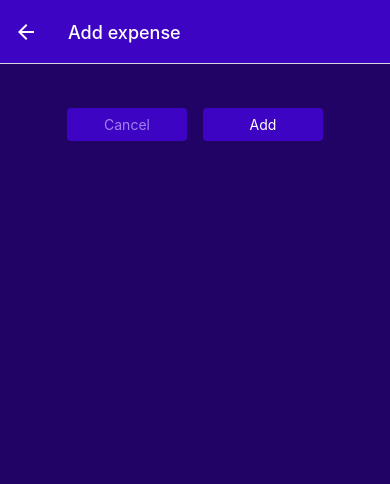
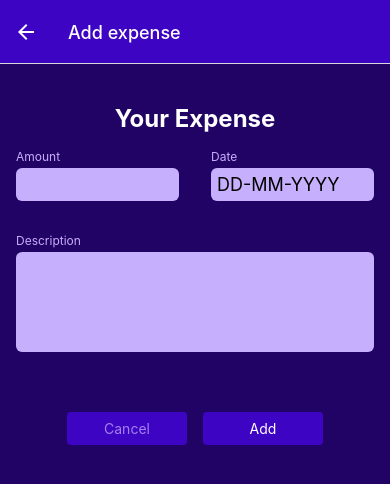
Before and after one commit to thomasaugot/expenses-tracker-native-app, a React Native app: screen /ManageExpense in a window 390 px wide. Shown: the top 484 px of the page. Built offline with nearby package versions, Linux system fonts and the light colour scheme.

Commit message:
adding inputs to add/update

```diff
--- /dev/null
+++ b/components/ManageExpense/ExpenseForm.js
@@ -0,0 +1,54 @@
+import { StyleSheet, View, Text } from "react-native";
+import Input from "./Input";
+
+const ExpenseForm = () => {
+  const amountChangedHandler = () => {};
+  return (
+    <View style={styles.form}>
+      <Text style={styles.title}>Your Expense</Text>
+      <View style={styles.inputRow}>
+        <Input
+          style={styles.rowInput}
+          label="Amount"
+          textInputConfig={{
+            keyboardType: "decimal-pad",
+            onChangeText: amountChangedHandler,
+          }}
+        />
+        <Input
+          style={styles.rowInput}
+          label="Date"
+          textInputConfig={{
+            placeholder: "DD-MM-YYYY",
+            maxLength: 10,
+            onChangeText: () => {},
+          }}
+        />
+      </View>
+
+      <Input
+        label="Description"
+        textInputConfig={{
+          multiline: true,
+          // autoCorrect: false , can be used but better for email inputs
+        }}
+      />
+    </View>
+  );
+};
+
+export default ExpenseForm;
+
+const styles = StyleSheet.create({
+  form: {
+    marginTop: 40,
+  },
+  title: { fontSize: 24, fontWeight: "bold", color: "white", textAlign: "center" },
+  inputRow: {
+    flexDirection: "row",
+    justifyContent: "space-between",
+  },
+  rowInput: {
+    flex: 1,
+  },
+});
--- /dev/null
+++ b/components/ManageExpense/Input.js
@@ -0,0 +1,36 @@
+import { TextInput, View, Text, StyleSheet } from "react-native";
+import { GlobalStyles } from "../../constants/styles";
+
+const Input = ({ label, style, textInputConfig }) => {
+  const inputStyles = [styles.input];
+
+  if (textInputConfig && textInputConfig.multiline) {
+    inputStyles.push(styles.inputMultiline);
+  }
+
+  return (
+    <View style={[styles.container, style]}>
+      <Text style={styles.label}>{label}</Text>
+      <TextInput {...textInputConfig} style={inputStyles} />
+    </View>
+  );
+};
+
+export default Input;
+
+const styles = StyleSheet.create({
+  container: {
+    margin: 16,
+  },
+  label: { fontSize: 12, color: GlobalStyles.colors.primary100, marginBottom: 4 },
+  input: {
+    backgroundColor: GlobalStyles.colors.primary100,
+    padding: 6,
+    borderRadius: 6,
+    fontSize: 18,
+  },
+  inputMultiline: {
+    minHeight: 100,
+    textAlignVertical: "top",
+  },
+});
--- a/screens/ManageExpense.js
+++ b/screens/ManageExpense.js
@@ -4,6 +4,7 @@
 import { GlobalStyles } from "../constants/styles";
 import Button from "../components/UI/Button";
 import { ExpensesContext } from "../store/expenses.context";
+import ExpenseForm from "../components/ManageExpense/ExpenseForm";
 
 const ManageExpense = ({ route, navigation }) => {
   const expenseCtx = useContext(ExpensesContext);
@@ -38,6 +39,7 @@
 
   return (
     <View style={styles.pageContainer}>
+      <ExpenseForm />
       <View style={styles.buttonsContainer}>
         <Button mode="flat" onPress={cancelHandler} style={styles.button}>
           Cancel
```
